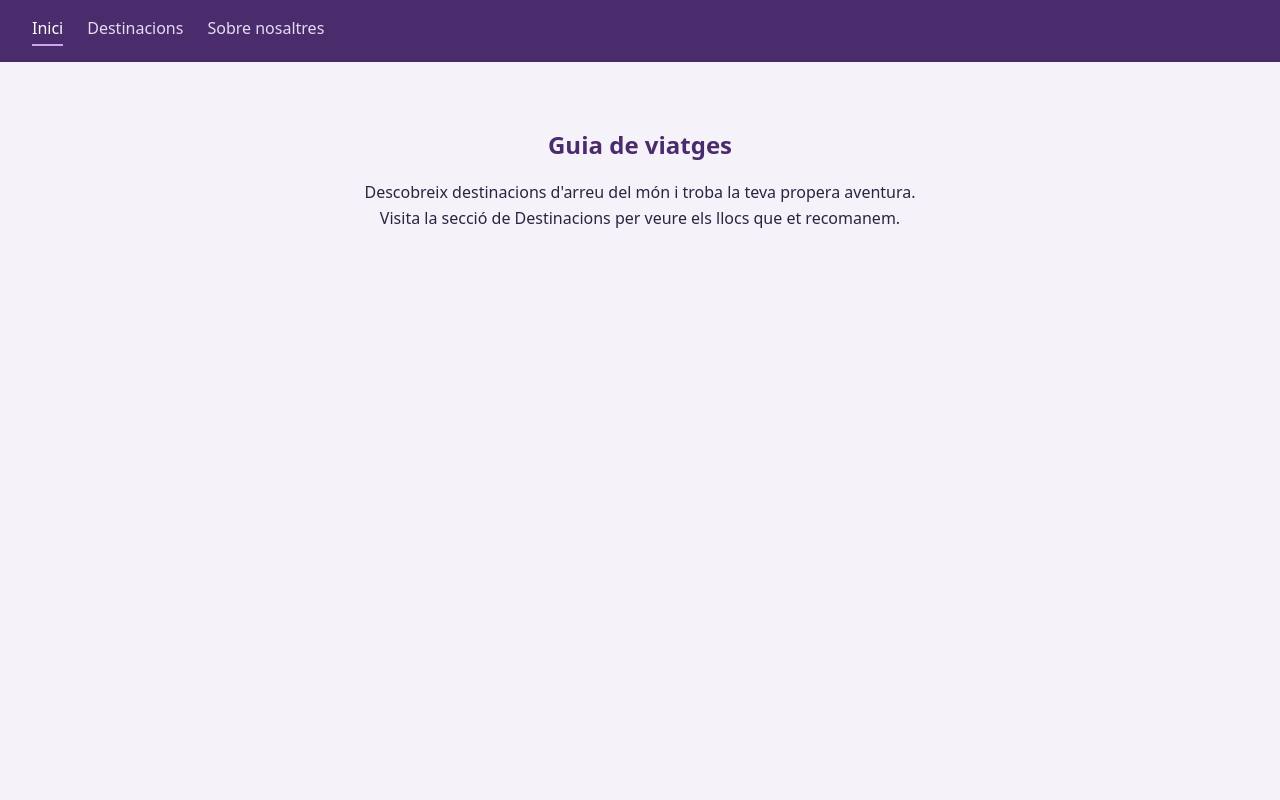
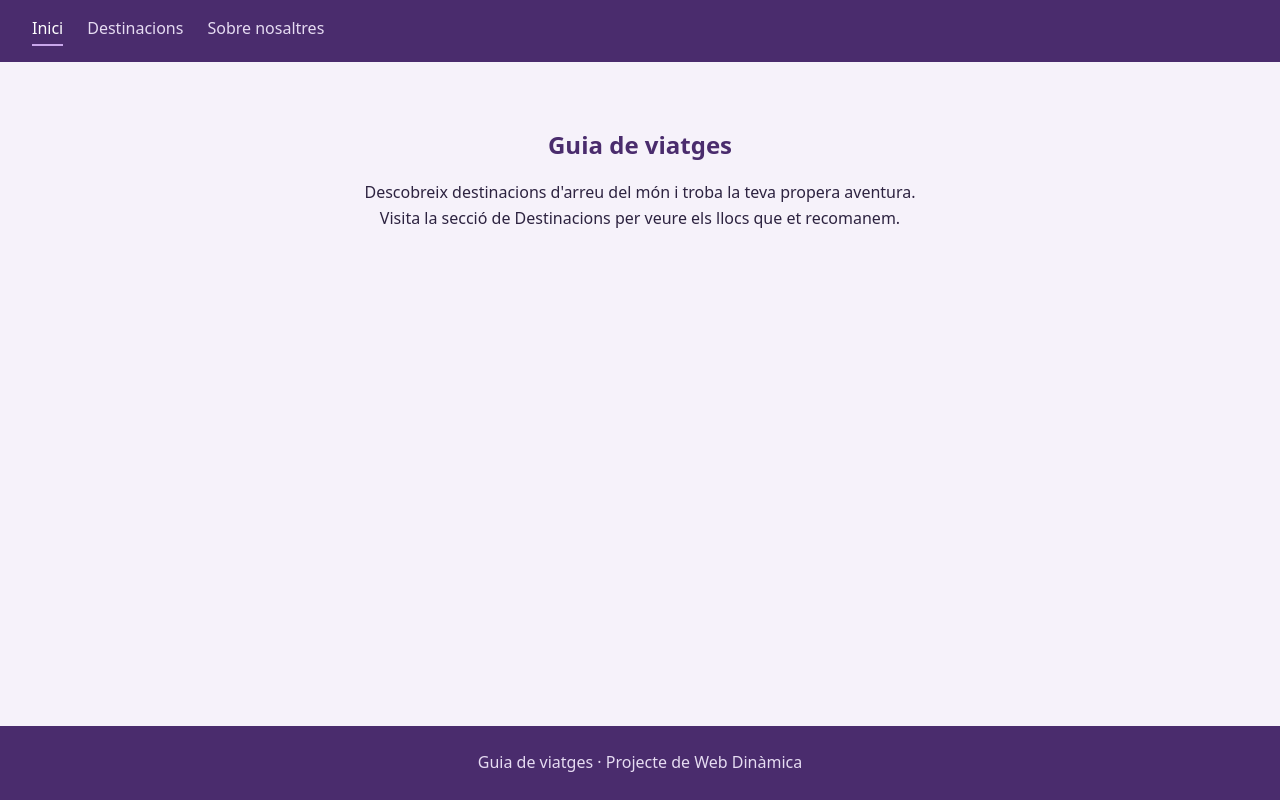
Before and after one commit to jessicatalpa07-coder/guia-viatges, a Vue app: page / in a window 1280 px wide. Built offline with nearby package versions, Linux system fonts and the light colour scheme.

Commit message:
Afegits components NavBar, TargetesDestinacio, EstatMissatge i Footerweb

```diff
--- a/src/App.vue
+++ b/src/App.vue
@@ -1,45 +1,30 @@
 <script setup>
-import { RouterLink, RouterView } from 'vue-router'
+import { RouterView } from 'vue-router'
+import NavBar from './components/NavBar.vue'
+import Footerweb from './components/Footerweb.vue'
 </script>
 
 <template>
-  <header>
-    <nav>
-      <RouterLink to="/">Inici</RouterLink>
-      <RouterLink to="/destinacions">Destinacions</RouterLink>
-      <RouterLink to="/sobre-nosaltres">Sobre nosaltres</RouterLink>
-    </nav>
-  </header>
-
-  <main>
-    <RouterView />
-  </main>
+  <div class="app">
+    <NavBar />
+    <main>
+      <RouterView />
+    </main>
+    <Footerweb />
+  </div>
 </template>
 
 <style scoped>
-nav {
+.app {
+  min-height: 100vh;
   display: flex;
-  gap: 1.5rem;
-  padding: 1rem 2rem;
-  background: #4a2c6d;
-}
-nav a {
-  color: #e6dcf2;
-  font-weight: 500;
-  padding-bottom: 2px;
-}
-nav a:hover {
-  color: #ffffff;
-}
-nav a.router-link-exact-active {
-  color:#ffffff;
-  border-bottom: 2px solid #c9a7eb;
+  flex-direction: column;
 }
 main {
+  flex: 1;
+  width: 100%;
   max-width: 900px;
   margin: 0 auto;
   padding: 2rem 1rem;
-  min-height: 60vh;
 }
-
 </style>
--- /dev/null
+++ b/src/components/Footerweb.vue
@@ -0,0 +1,14 @@
+<template>
+  <footer>
+    <p>Guia de viatges · Projecte de Web Dinàmica</p>
+  </footer>
+</template>
+
+<style scoped>
+footer {
+  text-align: center;
+  padding: 1.5rem;
+  background: #4a2c6d;
+  color: #e6dcf2;
+}
+</style>
--- /dev/null
+++ b/src/components/NavBar.vue
@@ -0,0 +1,34 @@
+<script setup>
+import { RouterLink } from 'vue-router'
+</script>
+
+<template>
+  <header>
+    <nav>
+      <RouterLink to="/">Inici</RouterLink>
+      <RouterLink to="/destinacions">Destinacions</RouterLink>
+      <RouterLink to="/sobre-nosaltres">Sobre nosaltres</RouterLink>
+    </nav>
+  </header>
+</template>
+
+<style scoped>
+nav {
+  display: flex;
+  gap: 1.5rem;
+  padding: 1rem 2rem;
+  background: #4a2c6d;
+}
+nav a {
+  color: #e6dcf2;
+  font-weight: 500;
+  padding-bottom: 2px;
+}
+nav a:hover {
+  color: #ffffff;
+}
+nav a.router-link-exact-active {
+  color: #ffffff;
+  border-bottom: 2px solid #c9a7eb;
+}
+</style>
```
Also changed, not shown: src/components/EstatMissatge.vue (added, +29 -0 lines), src/components/TargetaDestinacio.vue (added, +34 -0 lines).
